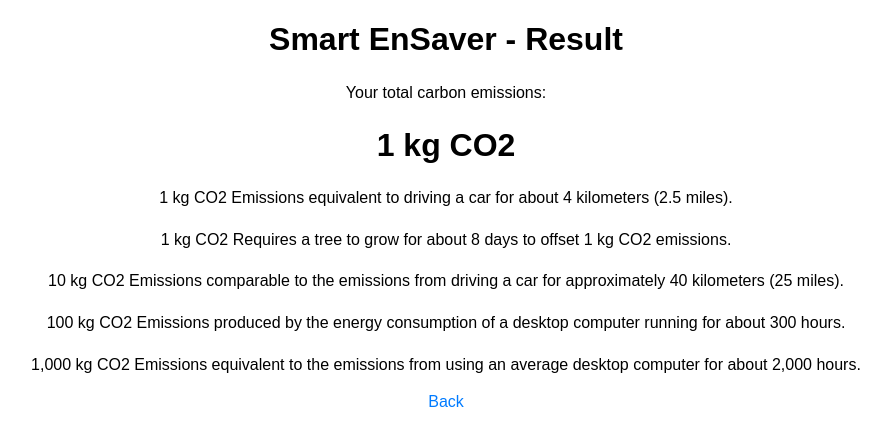
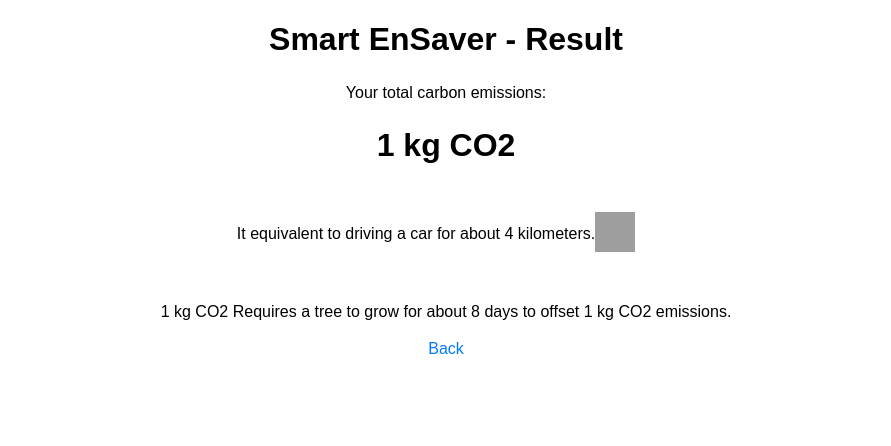
Before and after one commit to Miracle1608/TA22-Onboarding, a Flask app: template templates/result.html in a window 1280 px wide. Shown: the part 140-586 px from the top of the page, without its empty margins (194-1085 px from the left). Run offline with Flask 3, Linux system fonts and the light colour scheme; the template is opened without the code that fills it: most values are stand-ins (such as "Sample title", 1, 10 or a date in 2020); grey boxes are pictures that could not be loaded.

Commit message:
edit result.html

```diff
--- a/templates/result.html
+++ b/templates/result.html
@@ -11,11 +11,13 @@
     <h1>Smart EnSaver - Result</h1>
     <p>Your total carbon emissions: </p>
     <h1>{{ total_emissions }} kg CO2</h1>
-    <p>1 kg CO2 Emissions equivalent to driving a car for about 4 kilometers (2.5 miles).</p>
+    <div class="container1">
+    <p>It equivalent to driving a car for about {{ total_emissions * 4 }} kilometers.</p>
+      <div class="image-container">
+        <img src="{{ url_for('static', filename='images/car.jpeg') }}" height="40" width="40" alt="Image Description">
+      </div>
+    </div>
     <p>1 kg CO2 Requires a tree to grow for about 8 days to offset 1 kg CO2 emissions.</p>
-    <p>10 kg CO2 Emissions comparable to the emissions from driving a car for approximately 40 kilometers (25 miles).</p>
-    <p>100 kg CO2 Emissions produced by the energy consumption of a desktop computer running for about 300 hours.</p>
-    <p>1,000 kg CO2 Emissions equivalent to the emissions from using an average desktop computer for about 2,000 hours.</p>
 
     <!-- Add a back button to return to the home page -->
     <a href="/">Back</a>
```
